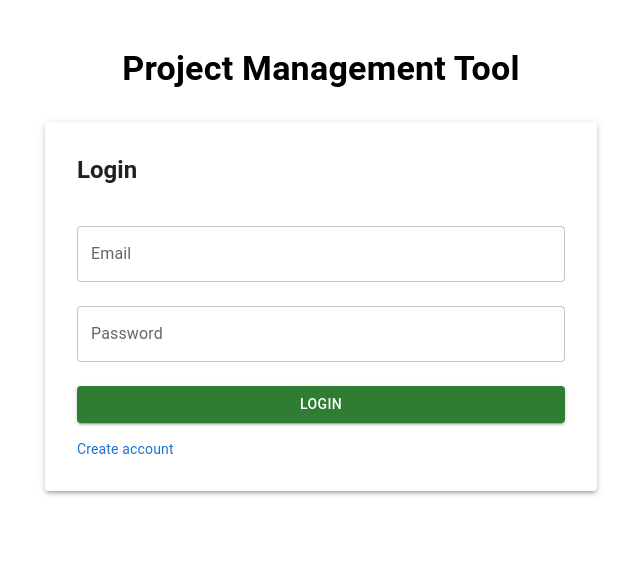
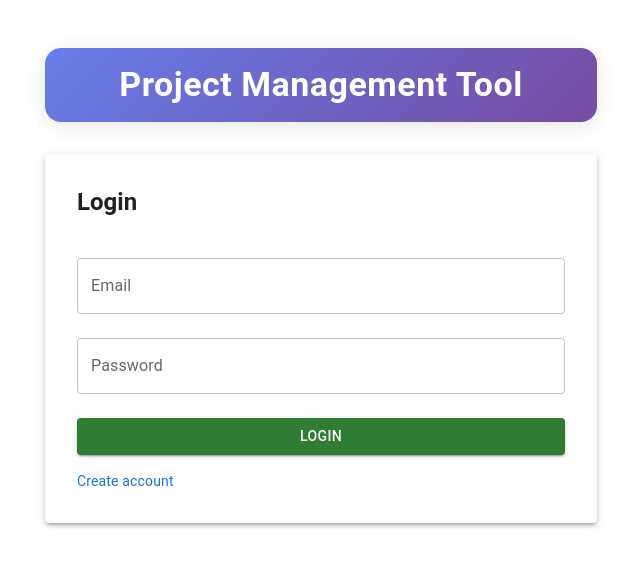
Before and after one commit to yAnchalSharmaofficial/Project-Management-Tool, a React (Create React App) app in the folder frontend/: page /login/ in a window 1280 px wide. Shown: the top 566 px of the page, without its empty margins (319-959 px from the left). Built offline with nearby package versions, Linux system fonts and the light colour scheme.

Commit message:
Improve Style of Page Header

```diff
--- a/frontend/src/components/PageHeader.tsx
+++ b/frontend/src/components/PageHeader.tsx
@@ -1,3 +1,22 @@
+// import { Typography, Box } from "@mui/material";
+
+// type Props = {
+//   title: string;
+// };
+
+// const PageHeader = ({ title }: Props) => {
+//   return (
+//     <Box sx={{ mb:4,mt:2 }}>
+//       <Typography variant="h4" sx={{ fontWeight: "bold" }}>
+//         {title}
+//       </Typography>
+//     </Box>
+//   );
+// };
+
+// export default PageHeader;
+
+
 import { Typography, Box } from "@mui/material";
 
 type Props = {
@@ -6,8 +25,25 @@ type Props = {
 
 const PageHeader = ({ title }: Props) => {
   return (
-    <Box sx={{ mb:4,mt:2 }}>
-      <Typography variant="h4" sx={{ fontWeight: "bold" }}>
+    <Box
+      sx={{
+        mb: 4,
+        mt: 2,
+        px: 3,
+        py: 2,
+        borderRadius: "16px",
+        background: "linear-gradient(135deg, #667eea, #764ba2)",
+        color: "white",
+        boxShadow: "0 4px 20px rgba(0,0,0,0.1)",
+      }}
+    >
+      <Typography
+        variant="h4"
+        sx={{
+          fontWeight: 700,
+          letterSpacing: "0.5px",
+        }}
+      >
         {title}
       </Typography>
     </Box>
```
